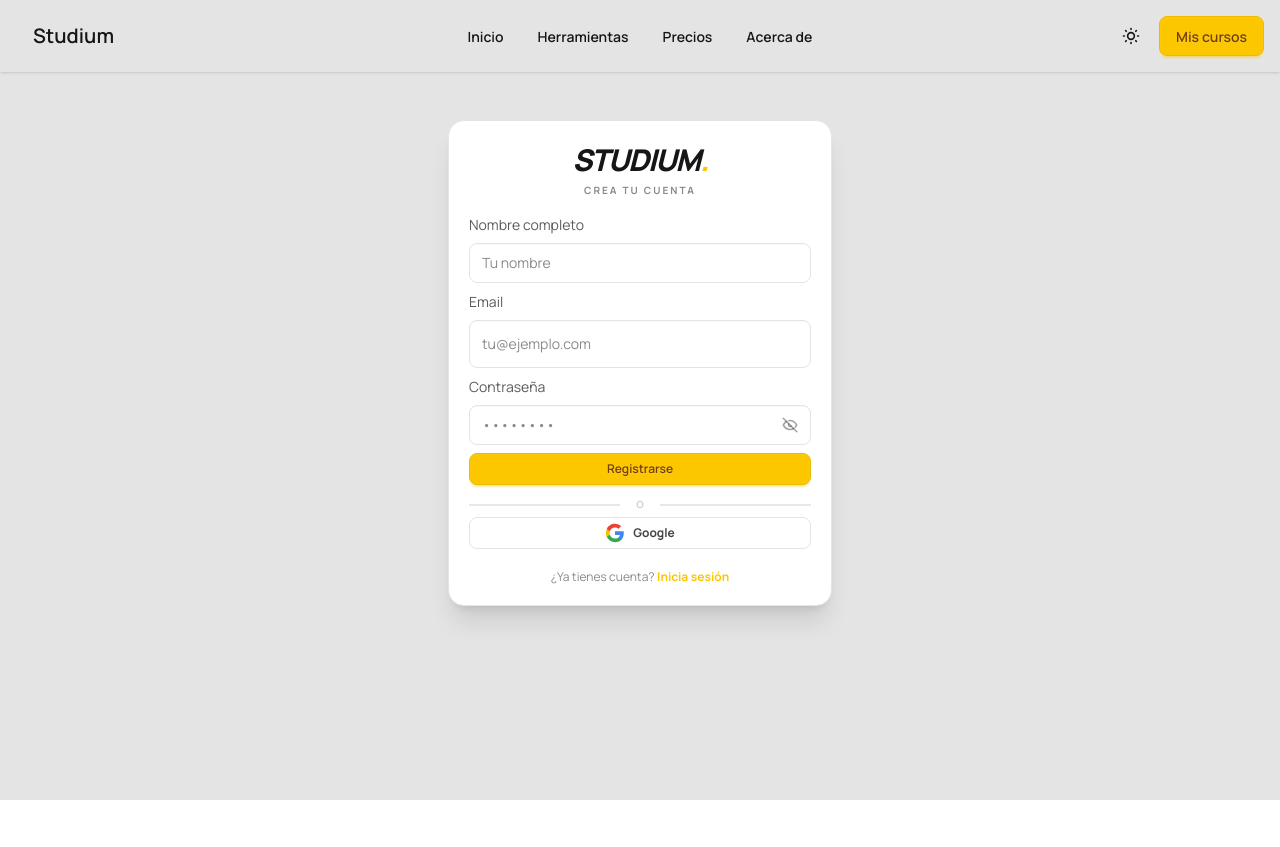
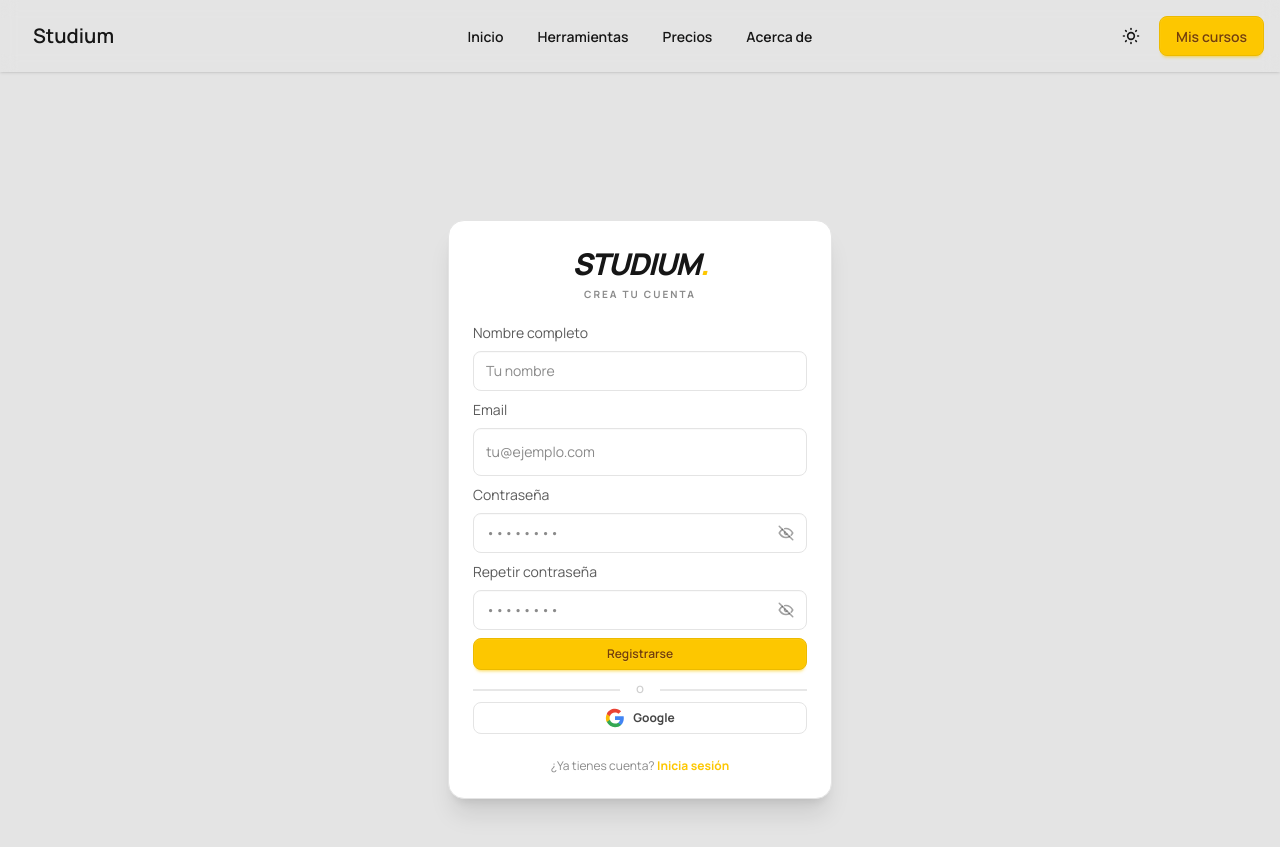
Before and after one commit to yuseflc/studium, a Next.js app: page /auth/signup in a window 1280 px wide. Before the commit the page ends 800 px from the top, so only its background shows below. Built offline with nearby package versions, Linux system fonts and the light colour scheme; no server answers; a web font is replaced by a local one.

Commit message:
[Upgrade] Singup
Mejora de posicionamiento

```diff
--- a/src/components/auth/LoginForm.tsx
+++ b/src/components/auth/LoginForm.tsx
@@ -76,7 +76,7 @@ export default function LoginForm() {
 
   // Renderiza el formulario de inicio de sesión completo con controles, estado y opciones sociales.
   return (
-    // Layout principal centrado y responsivo
+    // Layout principal centrado y responsive
     <div className="min-h-[80vh] flex items-center justify-center px-4 py-10">
       <div className="card w-full max-w-sm bg-base-100 shadow-2xl border border-base-300 rounded-2xl">
         <div className="card-body p-5 space-y-2">
--- a/src/components/auth/SignUpForm.tsx
+++ b/src/components/auth/SignUpForm.tsx
@@ -60,8 +60,8 @@ export default function SignUpForm() {
   };
 
   return (
-    <div className="card w-full max-w-sm bg-base-100 shadow-xl border border-base-300 rounded-2xl">
-      <div className="card-body p-5 space-y-2">
+    <div className="mt-25 card w-full max-w-sm bg-base-100 shadow-xl border border-base-300 rounded-2xl">
+      <div className="card-body p-6 space-y-3">
         <div className="text-center space-y-1">
           <h2 className="text-3xl font-black italic text-base-content tracking-tighter leading-tight">
             STUDIUM<span className="text-primary">.</span>
@@ -119,6 +119,34 @@ export default function SignUpForm() {
                 onChange={(e) => setPassword(e.target.value)}
                 required
               />
+
+              <button
+                type="button"
+                onClick={() => setShowPassword(!showPassword)}
+                className="absolute right-3 top-1/2 -translate-y-1/2 text-base-content/40 hover:text-primary transition-colors"
+                aria-label={showPassword ? 'Ocultar contraseña' : 'Mostrar contraseña'}
+              >
+                {showPassword ? <IconEye size={18} /> : <IconEyeOff size={18} />}
+              </button>
+            </div>
+          </div>
+
+          <div className="form-control space-y-2">
+            <label htmlFor="signup-password" className="label">
+              <span className="label-text text-base-content/70">Repetir contraseña</span>
+            </label>
+            <div className="relative">
+              <input
+                id="signup-password"
+                type={showPassword ? 'text' : 'password'}
+                autoComplete="new-password"
+                placeholder="••••••••"
+                className="input input-bordered h-10 w-full pr-12 bg-base-100 border-base-300 text-base-content focus:outline-none focus:border-primary transition-all"
+                value={password}
+                onChange={(e) => setPassword(e.target.value)}
+                required
+              />
+
               <button
                 type="button"
                 onClick={() => setShowPassword(!showPassword)}
```
